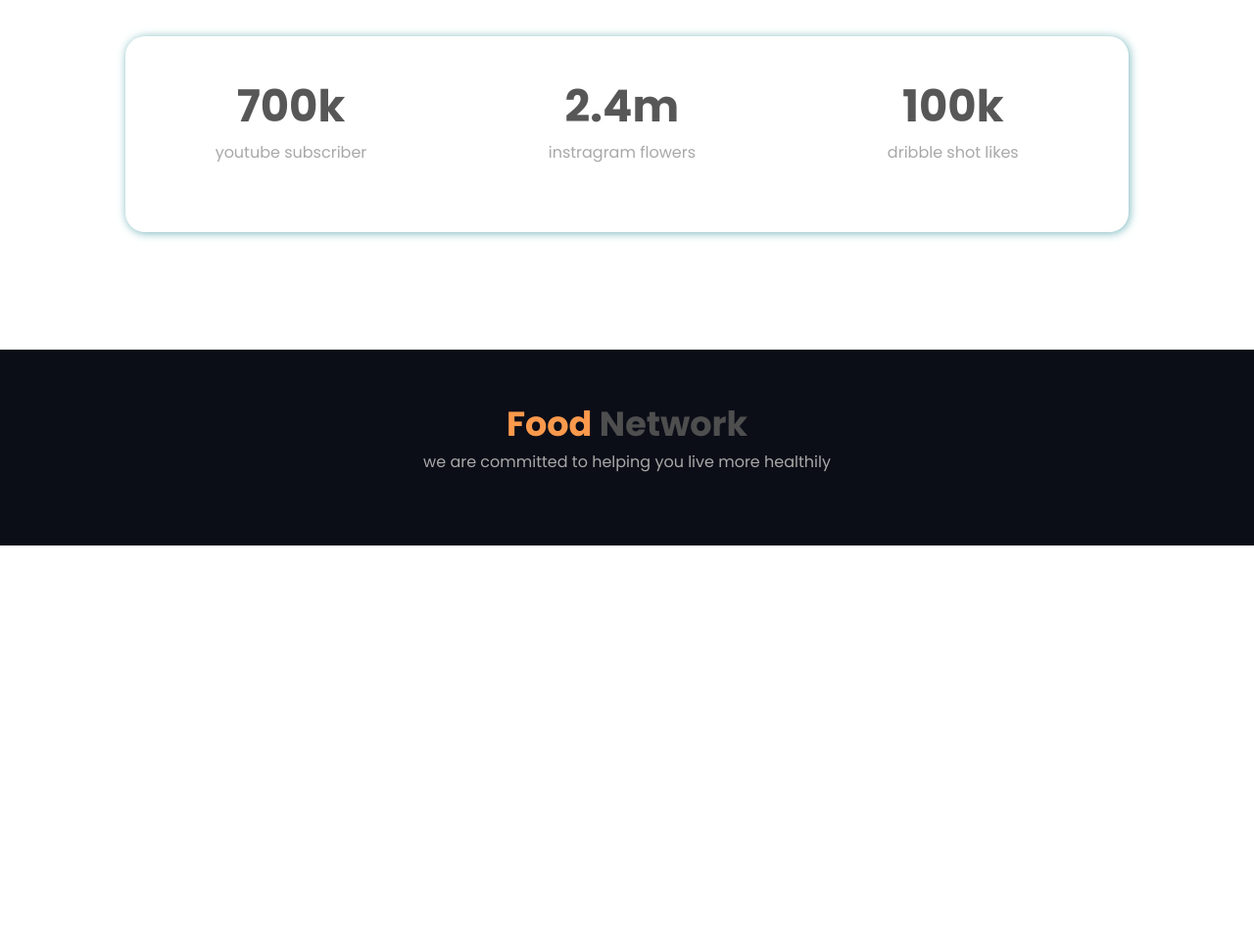
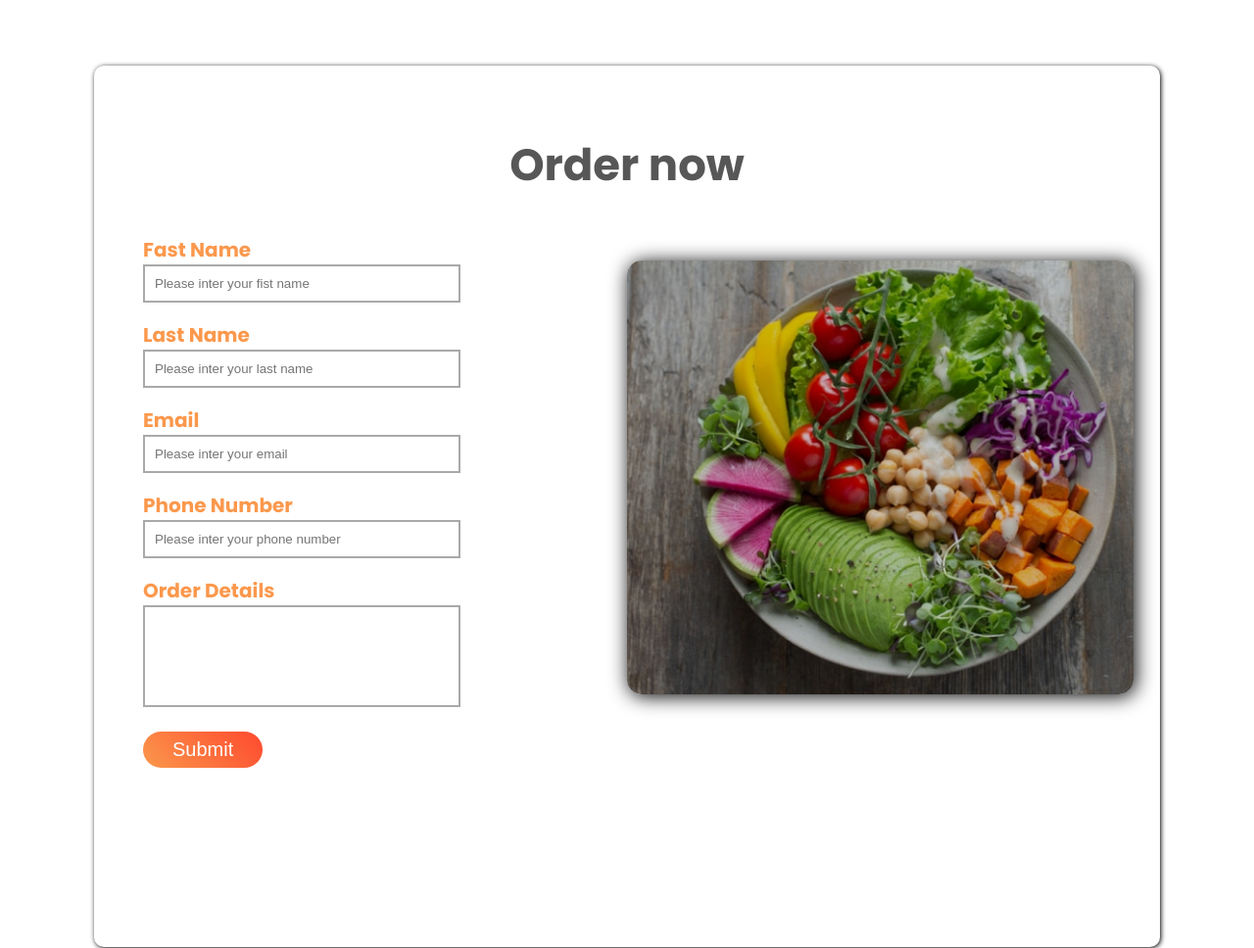
Before and after one commit to matiur04/first-assinment, a plain HTML site: page index.html in a window 1280 px wide. Shown: the part 2220-3188 px from the top of the page at 98% size. Before the commit the page ends 2777 px from the top, so only its background shows below. Drawn offline with Linux system fonts and the light colour scheme.

Commit message:
Final test

```diff
--- a/index.html
+++ b/index.html
@@ -17,7 +17,7 @@
             <h1> <span>Just Eat</span> Healthy Food  </h1>
             <h1>With food Netowark</h1>
             <p> we are committed to helping you live more healthily by providing quality, science-based health and nutrition advice, and over 4000 nutritionist-approved recipes you</p>
-            <a href="">Order Food</a>
+            <a href="https://web.programming-hero.com/" target="_blank">Order Food</a>
 
         </div>
         <div class="half_width">
@@ -31,7 +31,7 @@
         <div class="half_width text">
             <h1>About Me</h1>
             <p>I am <span>Matiur Rahman </span>. I love to cook and eat food.There's nothing better than having your whole family home around the same table for dinner. Food is a catalyst that brings people together. Having the entire family together at your grandparents' house for Christmas Eve dinner or a Thanksgiving meal, treating a friend to a birthday dinner, or annual family celebrations are perfect ways to keep in touc</p>
-            <a href="">Contact Me</a>
+            <a href="https://web.programming-hero.com/" target="_blank">Contact Me</a>
         </div>
     </section>
     <section class="recipy_area">
@@ -58,6 +58,29 @@
         </div>
 
     </section>
+    <section class="contact_area">
+        <div class="order_text">
+            <h1>Order now </h1>
+        </div>
+        <div class="half_width">
+            <form action="" method="post" class="contact_form">
+                <label for="fname" class="label_text">Fast Name</label><br>
+                <input type="text" placeholder="Please inter your fist name" class="fild_area"><br><br>
+                <label for="lname" class="label_text">Last Name</label><br>
+                <input type="text" placeholder="Please inter your last name" class="fild_area"><br><br>
+                <label for="email" class="label_text">Email</label><br>
+                <input type="email" placeholder="Please inter your email" class="fild_area"><br><br>
+                <label for="phone" class="label_text"> Phone Number</label><br>
+                <input type="number" placeholder="Please inter your phone number" class="fild_area"><br><br>
+                <label for="massage" class="label_text">Order Details</label><br>
+                <input type="text" placeholder="" class="fild_details"><br><br>
+                <input type="submit" class="sub">
+            </form>
+        </div>
+        <div class="half_width">
+            <img src="image/contract_img.png" alt="">
+        </div>
+    </section>
     <section class="flower_area">
         <div class="single_flower">
             <h1> 700k </h1>
--- a/style.css
+++ b/style.css
@@ -72,7 +72,7 @@ section{
     padding-top: 17px;
 }
 .flower_area{
-    width: 80%;
+    width: 85%;
     text-align: center;
     height: 200px;
     margin: 120px auto;
@@ -108,3 +108,54 @@ section{
 .footer_area p{
     margin-top: 0;
 }
+.label_text{
+    font-size: 20px;
+    font-weight: bold;
+    color: #FB984C;
+}
+.contact_area{
+    width: 85%;
+    margin: 150px auto;
+    box-shadow: 1px 1px 5px #000;
+    border-radius: 10px;
+    height: 900px;
+}
+.order_text{
+    text-align: center;
+    padding-top: 30px;
+
+}
+.contact_area .half_width{
+    padding: 0;
+}
+.sub{
+    padding: 7px 30px;
+    background-image: linear-gradient(45deg, #FB984C, #FE492E);
+    border-radius: 30px;
+    color:#fff;
+    border: none;
+    cursor: pointer;
+    font-size: 20px;
+}
+.contact_form{
+    padding-left: 50px;
+}
+.fild_area{
+    padding: 10px;
+    border: 2px solid #A9A9A9;
+    width: 300px;
+    margin-bottom: -7px;
+}
+.fild_details{
+    width: 300px;
+    border: 2px solid #A9A9A9;
+    padding: 10px;
+    height: 80px;
+}
+.contact_area img{
+    float: none;
+    border-radius: 15px;
+    width: 95%;
+    margin-top: 26px;
+    box-shadow: 2px 2px 20px #000;
+}
```
Also changed, not shown: image/contract_img.png (added).
